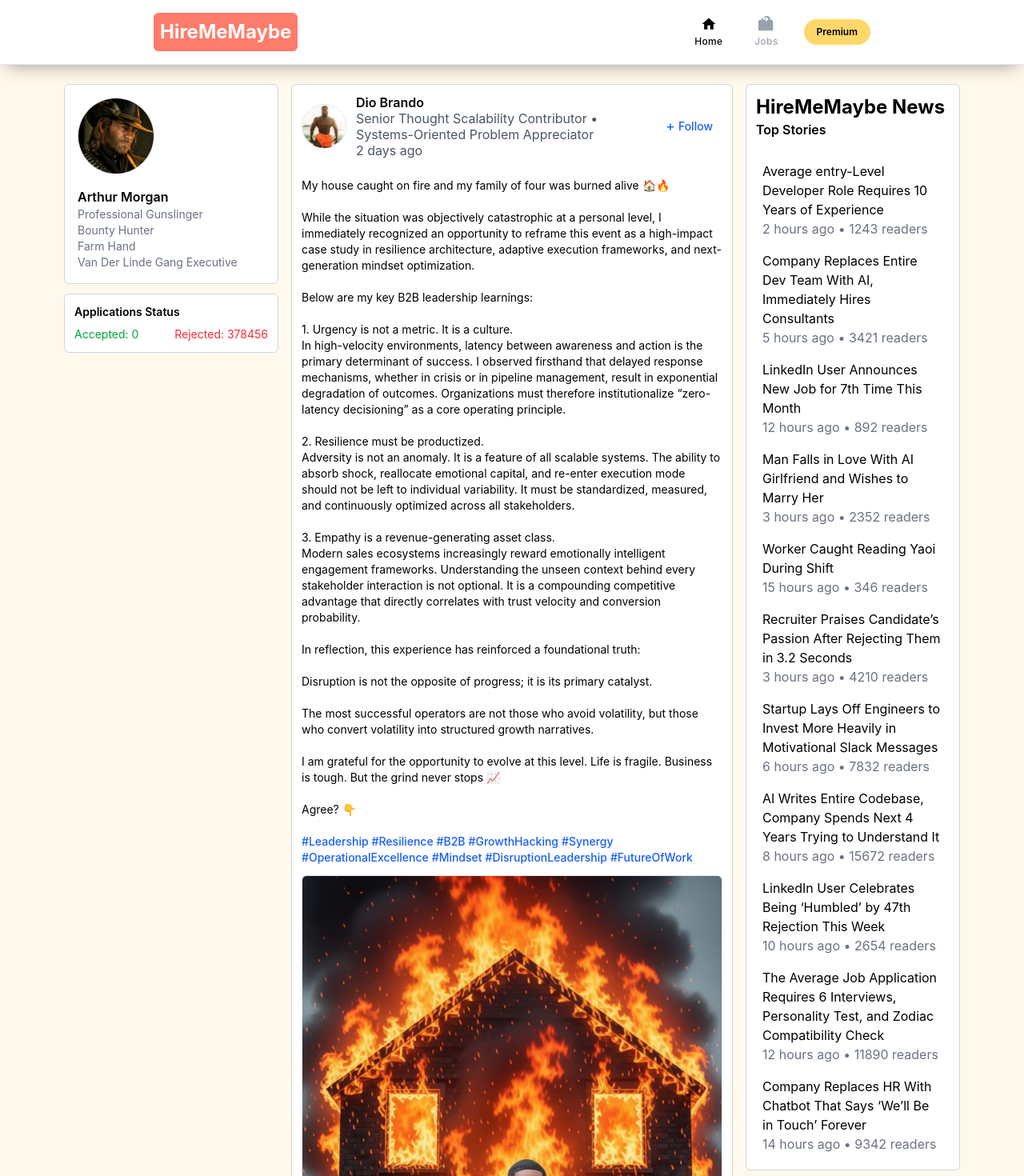
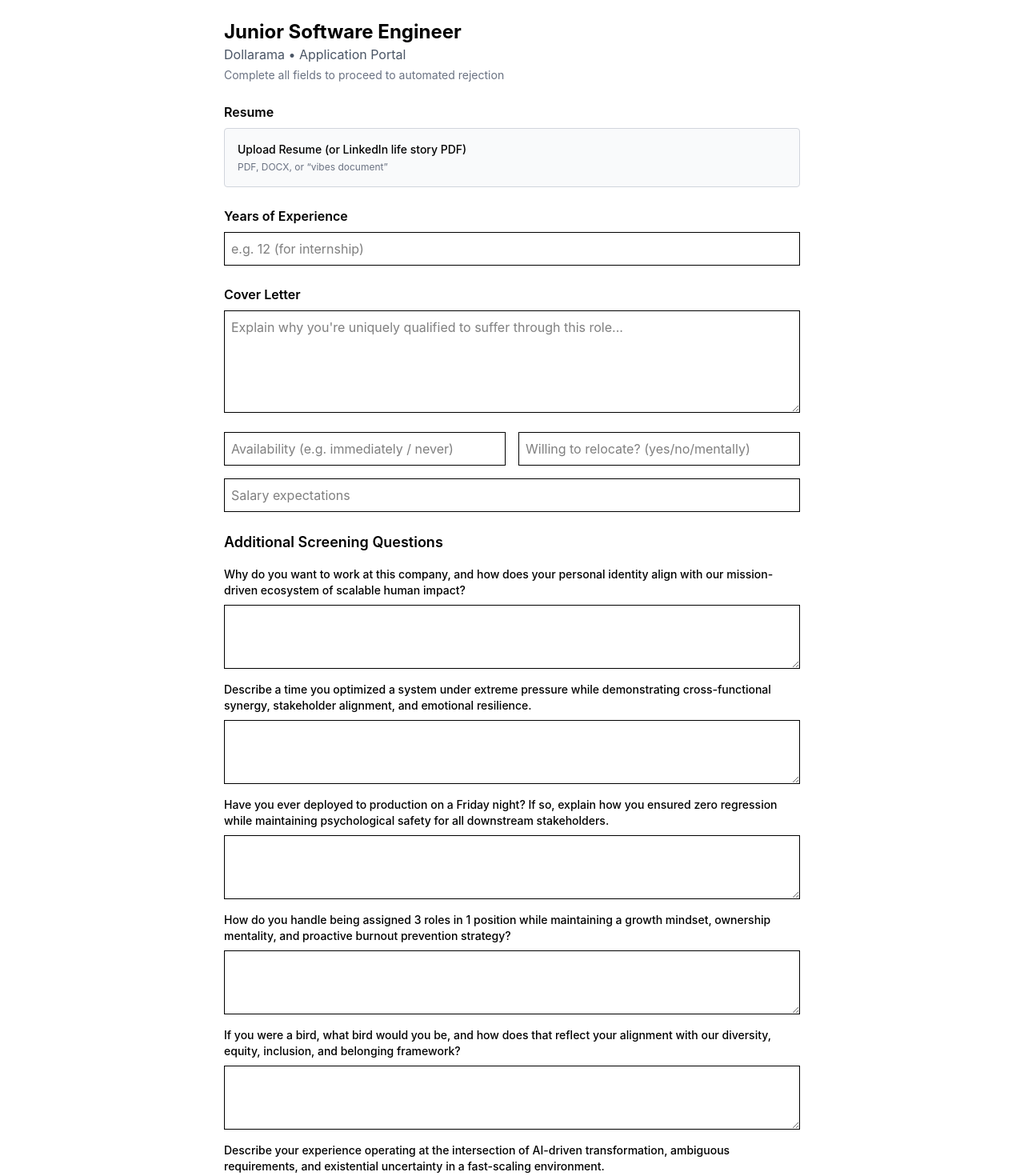
Before and after one commit to Ayaanator/hire-me-maybe, a React (Vite) app: page /apply/1 in a window 1280 px wide. Shown: the top 1470 px of the page at 80% size. Built offline with nearby package versions, Linux system fonts and the light colour scheme.

Commit message:
implement apply page

```diff
--- a/package.json
+++ b/package.json
@@ -13,6 +13,7 @@
     "lucide-react": "^1.8.0",
     "react": "^19.2.4",
     "react-dom": "^19.2.4",
+    "react-router-dom": "^7.14.2",
     "zustand": "^5.0.12"
   },
   "devDependencies": {
--- a/src/Apply.tsx
+++ b/src/Apply.tsx
@@ -0,0 +1,193 @@
+import { useState } from "react";
+import { useParams } from "react-router-dom";
+import jobs from "./jobs.json";
+
+function Apply() {
+  const { id } = useParams();
+
+  const selectedJob = jobs.find((job) => job.id === Number(id));
+
+  const [resume, setResume] = useState<File | null>(null);
+  const [experience, setExperience] = useState("");
+  const [coverLetter, setCoverLetter] = useState("");
+  const [availability, setAvailability] = useState("");
+  const [relocate, setRelocate] = useState("");
+  const [salaryExpectations, setSalaryExpectations] = useState("");
+
+  const [answers, setAnswers] = useState<Record<number, string>>({});
+
+  if (!selectedJob) {
+    return (
+      <div className="p-6 text-gray-500">
+        No job found. The application link may be broken or expired.
+      </div>
+    );
+  }
+
+  const questions = [
+  "Why do you want to work at this company, and how does your personal identity align with our mission-driven ecosystem of scalable human impact?",
+  "Describe a time you optimized a system under extreme pressure while demonstrating cross-functional synergy, stakeholder alignment, and emotional resilience.",
+  "Have you ever deployed to production on a Friday night? If so, explain how you ensured zero regression while maintaining psychological safety for all downstream stakeholders.",
+  "How do you handle being assigned 3 roles in 1 position while maintaining a growth mindset, ownership mentality, and proactive burnout prevention strategy?",
+  "If you were a bird, what bird would you be, and how does that reflect your alignment with our diversity, equity, inclusion, and belonging framework?",
+  "Describe your experience operating at the intersection of AI-driven transformation, ambiguous requirements, and existential uncertainty in a fast-scaling environment.",
+  "Explain how you would contribute to our mission of 'building the future responsibly' while simultaneously shipping features at 3x velocity under undefined constraints.",
+  "Tell us about a time you challenged systemic inefficiencies while respectfully agreeing with leadership, maintaining harmony, and still delivering measurable impact.",
+  "How do you ensure you are consistently overperforming while also advocating for sustainable work-life integration across distributed, asynchronous global teams?",
+  "Have you ever been the least diverse person in a room, and if so, what corrective actions did you take to resolve this imbalance?",
+  "Estimate your annual exposure to underrepresented minority groups in percentage form, verified by third-party emotional auditing tools.",
+  "Please list your verified friendship network diversity score across all protected dimensions (as calculated by our proprietary inclusion algorithm).",
+  "How would you ensure your personal identity remains statistically beneficial to our inclusion KPIs while scaling in a corporate environment?",
+  "Quantify your 'Queer Proximity Score': How many minutes per week do you spend in active listening mode with non binary individuals to optimize your empathy based inclusivity KPIs?",
+  "If your friend group were a color palette, how many shades of 'underrepresented' would be present to avoid a monochromatic socio political aesthetic?",
+  "Perform a self audit: On a scale of 1 to 10, how much does your current dating pool contribute to the decolonization of your romantic subconscious?",
+  "Calculate your 'Intersectionality Quotient': How many distinct layers of marginalized identity can you authentically navigate in a single dinner party setting without triggering a social equity imbalance?",
+  "Evaluate your 'Sexual Orientation Elasticity': How effectively can you pivot your conversational tone to accommodate a sudden influx of trans masculine energy in a professional networking environment?",
+  "Identify your 'Hetero Centric Gravity': To what degree does your physical presence and vocal timbre subconsciously pull the conversation back toward a traditional, patriarchal center of gravity?",
+  "How many of your close friends are people of color?",
+  "Looking at your own lineage and social standing, do you personally identify as a member of a minority group, and does your family tree reflect that same level of diverse heritage (or is it pretty much all the same?), or is your existence largely shaped by the ease and privilege of the dominant majority?"
+
+];
+
+  return (
+    <div className="max-w-3xl mx-auto p-6 flex flex-col gap-6">
+
+      <div>
+        <h1 className="text-2xl font-bold">{selectedJob.title}</h1>
+        <h2 className="text-gray-600">
+          {selectedJob.company} • Application Portal
+        </h2>
+        <p className="text-sm text-gray-500 mt-1">
+          Complete all fields to proceed to automated rejection
+        </p>
+      </div>
+
+      <div className="flex flex-col gap-2">
+        <label className="font-semibold">Resume</label>
+
+        <label className="border border-gray-300 p-4 rounded cursor-pointer bg-gray-50 hover:bg-gray-100 transition flex flex-col gap-1">
+          <span className="text-sm font-medium">
+            Upload Resume (or LinkedIn life story PDF)
+          </span>
+
+          <span className="text-xs text-gray-500">
+            PDF, DOCX, or “vibes document”
+          </span>
+
+          <input
+            type="file"
+            accept=".pdf,.doc,.docx"
+            onChange={(e) => setResume(e.target.files?.[0] || null)}
+            className="hidden"
+          />
+        </label>
+
+        {resume && (
+          <div className="text-xs text-gray-600">
+            Selected: <span className="font-medium">{resume.name}</span>
+          </div>
+        )}
+      </div>
+
+      <div className="flex flex-col gap-2">
+        <label className="font-semibold">Years of Experience</label>
+        <input
+          value={experience}
+          onChange={(e) => setExperience(e.target.value)}
+          placeholder="e.g. 12 (for internship)"
+          className="border p-2"
+        />
+      </div>
+
+      <div className="flex flex-col gap-2">
+        <label className="font-semibold">Cover Letter</label>
+        <textarea
+          value={coverLetter}
+          onChange={(e) => setCoverLetter(e.target.value)}
+          placeholder="Explain why you're uniquely qualified to suffer through this role..."
+          className="border p-2 h-32"
+        />
+      </div>
+
+      <div className="grid grid-cols-2 gap-4">
+        <input
+          value={availability}
+          onChange={(e) => setAvailability(e.target.value)}
+          placeholder="Availability (e.g. immediately / never)"
+          className="border p-2"
+        />
+
+        <input
+          value={relocate}
+          onChange={(e) => setRelocate(e.target.value)}
+          placeholder="Willing to relocate? (yes/no/mentally)"
+          className="border p-2"
+        />
+
+        <input
+          value={salaryExpectations}
+          onChange={(e) => setSalaryExpectations(e.target.value)}
+          placeholder="Salary expectations"
+          className="border p-2 col-span-2"
+        />
+      </div>
+
+      <div className="flex flex-col gap-4">
+        <h3 className="font-semibold text-lg">
+          Additional Screening Questions
+        </h3>
+
+        {questions.map((q, i) => (
+          <div key={i} className="flex flex-col gap-2">
+            <label className="text-sm font-medium">{q}</label>
+            <textarea
+              className="border p-2 h-20"
+              onChange={(e) =>
+                setAnswers((prev) => ({
+                  ...prev,
+                  [i]: e.target.value,
+                }))
+              }
+            />
+          </div>
+        ))}
+      </div>
+
+      <div>
+        <h3 className="font-semibold mb-2">Role Expectations</h3>
+        <div className="flex flex-wrap gap-2">
+          {selectedJob.tags?.map((tag, i) => (
+            <span
+              key={i}
+              className="text-xs bg-gray-200 px-2 py-1 rounded"
+            >
+              {tag}
+            </span>
+          ))}
+        </div>
+      </div>
+
+      <button
+        className="bg-blue-600 text-white py-3 rounded font-semibold hover:bg-blue-700"
+        onClick={() => {
+          console.log({
+            jobId: selectedJob.id,
+            resume,
+            experience,
+            coverLetter,
+            availability,
+            relocate,
+            salaryExpectations,
+            answers,
+          });
+
+          alert("Application submitted into the void");
+        }}
+      >
+        Submit Application
+      </button>
+    </div>
+  );
+}
+
+export default Apply;
--- a/src/Jobs.tsx
+++ b/src/Jobs.tsx
@@ -4,6 +4,8 @@
 import PremiumModal from './PremiumModal'
 import CreditModal from './CreditModal'
 import InteractModal from './InteractModal'
+import { BrowserRouter, Routes, Route } from 'react-router-dom';
+import Apply from './Apply';
 
 function Jobs() {
   const jobState = useJob((s) => s.jobState);
@@ -108,11 +110,17 @@
                 {metrics?.seconds} seconds ago • Over {metrics?.applicants?.toLocaleString()} people clicked apply
               </p>
             </div>
-            <button onClick={() =>
-                Object.keys(selectedJob.captchas).length === 0
-                  ? setInteractState("Apply")
-                  : window.open("/captcha", "_blank")
+            <button onClick={() => {
+              const hasCaptchas = Object.keys(selectedJob.captchas).length > 0;
+
+              setJobState(selectedJob.id);
+
+              if (hasCaptchas) {
+                window.open(`/apply/${selectedJob.id}`, "_blank");
+              } else {
+                setInteractState("Apply");
               }
+            }}
             className="inline-flex items-center justify-center rounded-full bg-blue-600 px-5 py-2 text-sm font-semibold text-white shadow-sm transition hover:bg-blue-700 hover:cursor-pointer">
               {Object.keys(selectedJob.captchas).length === 0 ? "" : "Free "} Apply
             </button>
--- a/src/main.tsx
+++ b/src/main.tsx
@@ -1,10 +1,19 @@
 import { StrictMode } from 'react'
 import { createRoot } from 'react-dom/client'
 import './index.css'
-import Application from './Application.tsx'
+import Application from './Application'
+import { BrowserRouter, Routes, Route } from 'react-router-dom'
+import Jobs from './Jobs';
+import Apply from './Apply';
+
 
 createRoot(document.getElementById('root')!).render(
   <StrictMode>
-    <Application />
-  </StrictMode>,
+    <BrowserRouter>
+      <Routes>
+        <Route path="/apply/:id" element={<Apply />} />
+        <Route path="/" element={<Application />} />
+      </Routes>
+    </BrowserRouter>
+  </StrictMode>
 )
```
Also changed, not shown: 1 other file (tests, documents, lock files or other folders).
